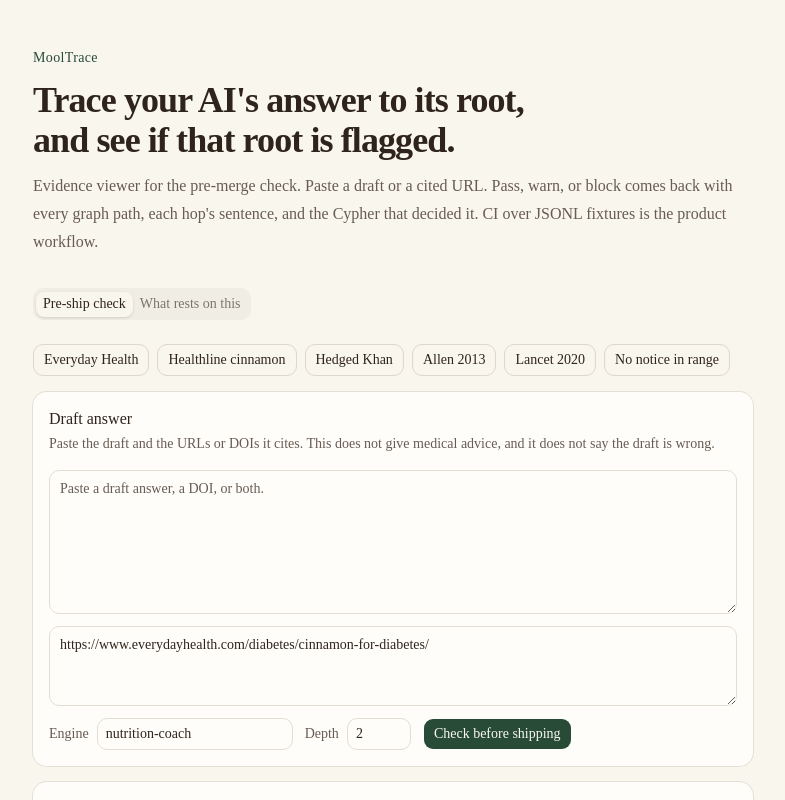
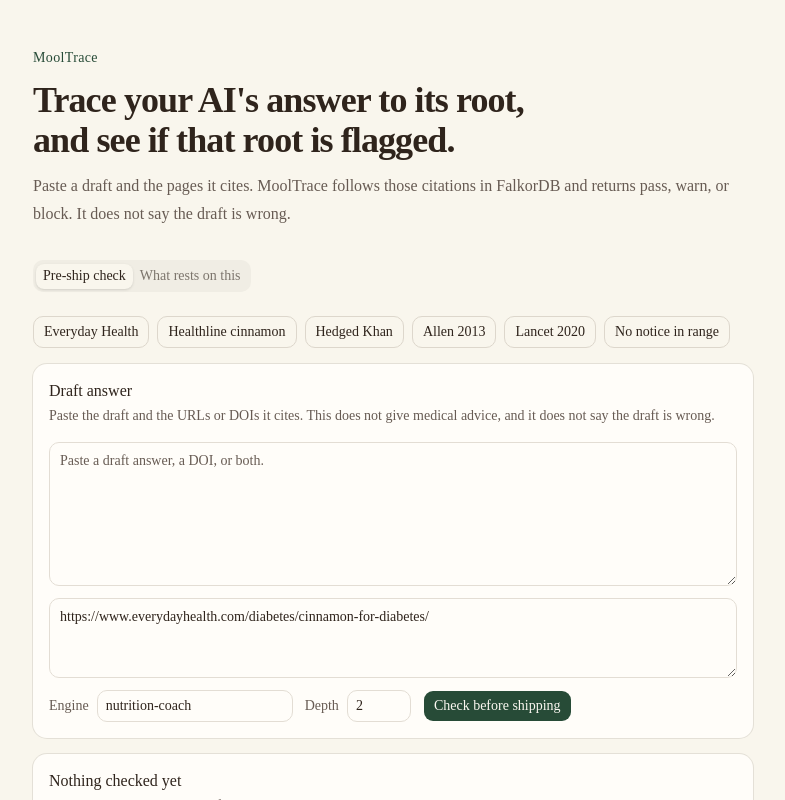
Before and after one commit to SidTheKid-dotcom/MoolTrace, a Next.js app in the folder web/: page / in a window 1280 px wide. Shown: the top 800 px of the page, without its empty margins (247-1032 px from the left). Built offline with nearby package versions, Linux system fonts and the light colour scheme.

Commit message:
Say the viewer traces cited pages, not that the draft is wrong.

```diff
--- a/web/src/components/pre-ship.tsx
+++ b/web/src/components/pre-ship.tsx
@@ -199,9 +199,8 @@
           Trace your AI&apos;s answer to its root, and see if that root is flagged.
         </h1>
         <p className="text-base leading-7 text-muted-foreground">
-          Evidence viewer for the pre-merge check. Paste a draft or a cited URL. Pass, warn, or
-          block comes back with every graph path, each hop&apos;s sentence, and the Cypher that
-          decided it. CI over JSONL fixtures is the product workflow.
+          Paste a draft and the pages it cites. MoolTrace follows those citations in FalkorDB and
+          returns pass, warn, or block. It does not say the draft is wrong.
         </p>
       </header>
 
```
